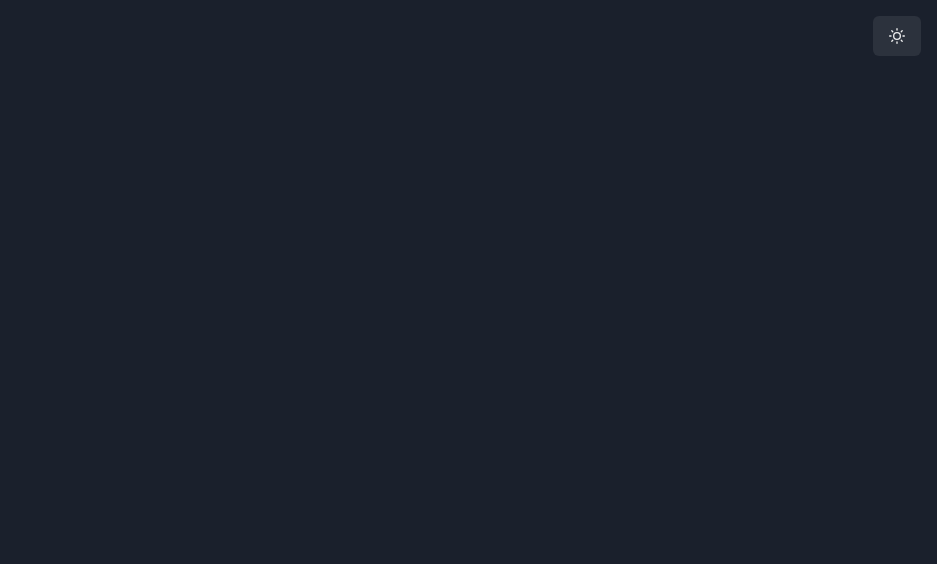
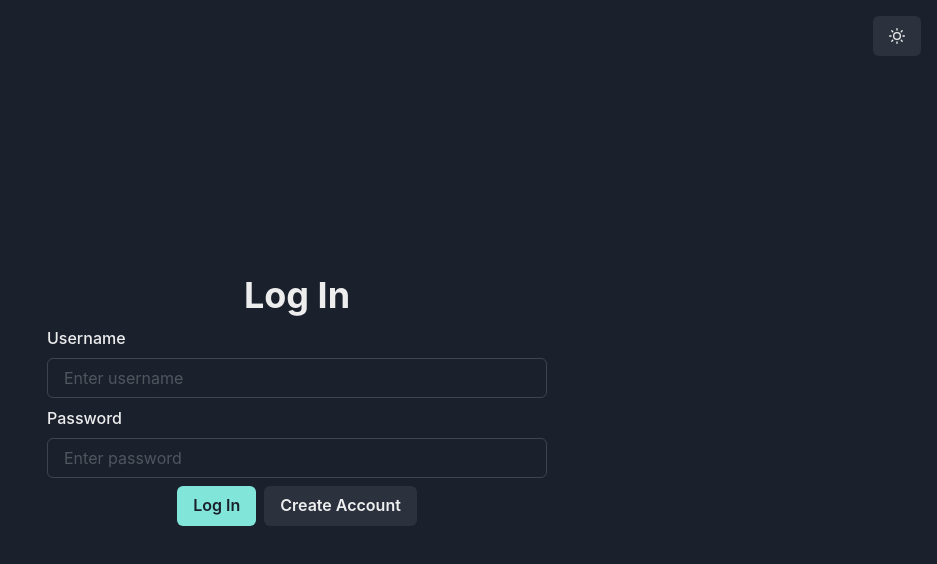
Before and after one commit to FerRomMu/React-ChatApp-Front, a React (Create React App) app: page / in a window 1280 px wide. Shown: the top 564 px of the page, without its empty margins (343-1280 px from the left). Built offline with nearby package versions, Linux system fonts and the light colour scheme.

Commit message:
Adds login form.

```diff
--- a/package.json
+++ b/package.json
@@ -10,11 +10,14 @@
     "@testing-library/jest-dom": "^5.16.5",
     "@testing-library/react": "^13.4.0",
     "@testing-library/user-event": "^13.5.0",
+    "formik": "^2.2.9",
     "framer-motion": "^8.5.5",
     "react": "^18.2.0",
     "react-dom": "^18.2.0",
+    "react-router-dom": "^6.8.0",
     "react-scripts": "5.0.1",
-    "web-vitals": "^2.1.4"
+    "web-vitals": "^2.1.4",
+    "yup": "^0.32.11"
   },
   "scripts": {
     "start": "react-scripts start",
--- a/src/App.js
+++ b/src/App.js
@@ -1,8 +1,10 @@
-import ToggleColorMode from "./components/ToggleColorMode";
+import ToggleColorMode from "./components/ToggleColorMode.jsx";
+import Views from "./components/Views.jsx";
 
 function App() {
   return (
     <>
+    <Views/>
     <ToggleColorMode></ToggleColorMode>
     </>
   );
--- /dev/null
+++ b/src/components/Views.jsx
@@ -0,0 +1,15 @@
+import { Routes, Route } from "react-router-dom";
+import Login from "./login/Login"
+import Signup from "./login/Signup"
+
+const Views = () => {
+  return (
+    <Routes>
+      <Route path="/" element={<Login />}/>
+      <Route path="/register" element={<Signup />}/>
+      <Route path="*" element={<Login />}/>
+    </Routes>
+  )
+};
+
+export default Views
--- /dev/null
+++ b/src/components/login/Login.jsx
@@ -0,0 +1,54 @@
+import { VStack, ButtonGroup, Button, Heading } from '@chakra-ui/react';
+import { Formik, Form } from 'formik';
+import React from 'react';
+import * as Yup from "yup";
+import TextField from './TextField';
+
+const Login = () => {
+
+  return (
+    <Formik
+    initialValues= {{username: "", password: ""}}
+    validationSchema= { Yup.object({
+      username: Yup.string().required("Username required"),
+      password: Yup.string()
+        .required("Password required")
+        .min(6, "Password too short"),
+    })}
+    onSubmit= {(values, actions) => {
+      alert(JSON.stringify(values, null, 2))
+      actions.resetForm()
+    }}>
+      <VStack
+      as={Form}
+      w={{base: "90%", md: "500px"}}
+      m="auto"
+      justify="center"
+      h="100vh">
+
+        <Heading> Log In </Heading>
+        <TextField
+          label="Username"
+          name="username"
+          placeholder="Enter username"
+          autocomplete="off"
+        />
+        <TextField
+          label="Password"
+          name="password"
+          placeholder="Enter password"
+          autocomplete="off"
+          type="password"
+        />
+
+        <ButtonGroup>
+          <Button colorScheme="teal" type="submit">Log In</Button>
+          <Button>Create Account</Button>
+        </ButtonGroup>
+
+      </VStack>
+    </Formik>
+  );
+};
+
+export default Login;
--- /dev/null
+++ b/src/components/login/Signup.jsx
@@ -0,0 +1,11 @@
+import React from 'react';
+
+const Signup = () => {
+  return (
+    <div>
+
+    </div>
+  );
+};
+
+export default Signup;
--- /dev/null
+++ b/src/components/login/TextField.jsx
@@ -0,0 +1,16 @@
+import { FormControl, FormLabel, FormErrorMessage } from "@chakra-ui/react"
+import { Field, useField } from "formik"
+import { Input } from '@chakra-ui/input'
+
+const TextField = ({ label,...props }) => {
+  const [field, meta] = useField(props)
+  return (
+    <FormControl isInvalid={ meta.touched && meta.error }>
+        <FormLabel>{label}</FormLabel>
+        <Input as={Field} { ...field } {...props} />
+        <FormErrorMessage>{meta.error}</FormErrorMessage>
+    </FormControl>
+  )
+}
+
+export default TextField;
--- a/src/index.js
+++ b/src/index.js
@@ -3,13 +3,16 @@
 import App from './App';
 import { ChakraProvider, ColorModeScript } from '@chakra-ui/react';
 import theme from "./theme";
+import { BrowserRouter } from 'react-router-dom';
 
 const root = ReactDOM.createRoot(document.getElementById('root'));
 root.render(
   <React.StrictMode>
-    <ChakraProvider theme={theme}>
-      <ColorModeScript initialColorMode={theme.config.initialColorMode}/>
-      <App />
-    </ChakraProvider>
+    <BrowserRouter>
+      <ChakraProvider theme={theme}>
+        <ColorModeScript initialColorMode={theme.config.initialColorMode}/>
+        <App />
+      </ChakraProvider>
+    </BrowserRouter>
   </React.StrictMode>
 );
```
Also changed, not shown: 1 other file (tests, documents, lock files or other folders).
